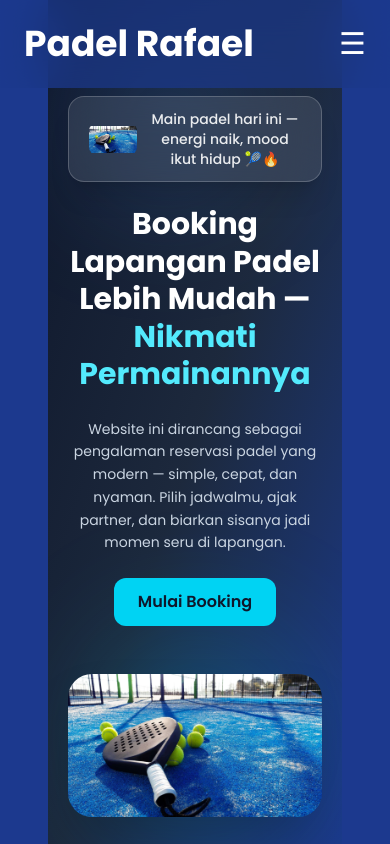
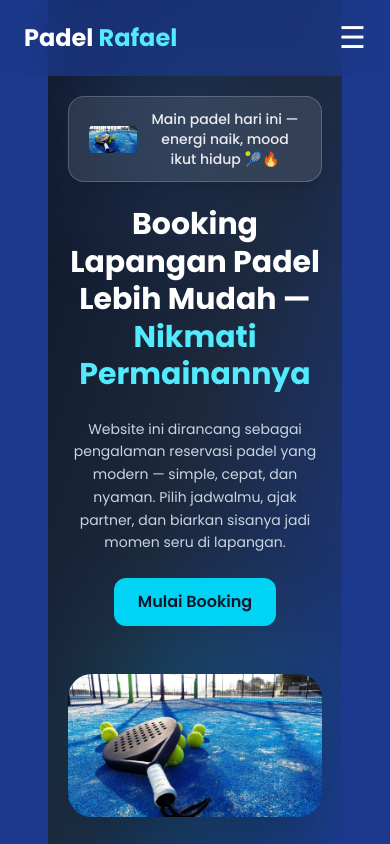
Before and after one commit to rafael2028-kilap/padel-rafael, a React (Vite) app: page / in a window 390 px wide. Shown: the top 844 px of the page. Built offline with nearby package versions, Linux system fonts and the light colour scheme.

Commit message:
fix mobile navbar and reservation layout

```diff
--- a/src/components/Navbar.jsx
+++ b/src/components/Navbar.jsx
@@ -2,7 +2,7 @@ import { useState, useEffect } from "react";
 
 const sections = ["beranda", "tentang", "reservasi", "kontak"];
 
-const Navbar = () => {
+export default function Navbar() {
   const [open, setOpen] = useState(false);
   const [active, setActive] = useState("beranda");
 
@@ -27,12 +27,14 @@ const Navbar = () => {
   }, []);
 
   return (
+    <>
+      {/* NAVBAR */}
       <header className="fixed top-0 left-0 w-full z-50 backdrop-blur-xl bg-blue-900/70">
-      <div className="container mx-auto px-6 py-6 flex items-center justify-between">
+        <div className="container mx-auto px-6 py-5 flex items-center justify-between">
 
           {/* LOGO */}
-        <h1 className="text-4xl font-bold text-white">
-          Padel Rafael
+          <h1 className="text-2xl md:text-3xl font-bold text-white">
+            Padel <span className="text-cyan-300">Rafael</span>
           </h1>
 
           {/* DESKTOP MENU */}
@@ -56,20 +58,22 @@ const Navbar = () => {
 
           {/* MOBILE BUTTON */}
           <button
-          onClick={() => setOpen(!open)}
+            onClick={() => setOpen(true)}
             className="md:hidden text-white text-3xl"
           >
             ☰
           </button>
         </div>
+      </header>
 
-      {/* MOBILE MENU */}
+      {/* MOBILE MENU OVERLAY */}
       <div
-        className={`md:hidden fixed inset-0 bg-slate-900/90 backdrop-blur-xl
-        transition-all duration-300 z-40
-        ${open ? "opacity-100 pointer-events-auto" : "opacity-0 pointer-events-none"}`}
+        className={`fixed inset-0 z-999 bg-slate-900/95 backdrop-blur-xl
+        transition-all duration-300
+        ${open ? "opacity-100 visible" : "opacity-0 invisible"}`}
       >
-        <div className="flex flex-col items-center justify-center h-full gap-10 text-white text-2xl">
+        <div className="flex flex-col items-center justify-center h-screen gap-10 text-white text-2xl">
+
           {sections.map((item) => (
             <a
               key={item}
@@ -85,14 +89,12 @@ const Navbar = () => {
 
           <button
             onClick={() => setOpen(false)}
-            className="mt-10 text-sm text-white/50 hover:text-white"
+            className="mt-10 text-base text-white/60 hover:text-white"
           >
             Tutup
           </button>
         </div>
       </div>
-    </header>
+    </>
   );
-};
-
-export default Navbar;
+}
```
Lines whose indentation alone changed are shown as unchanged.
